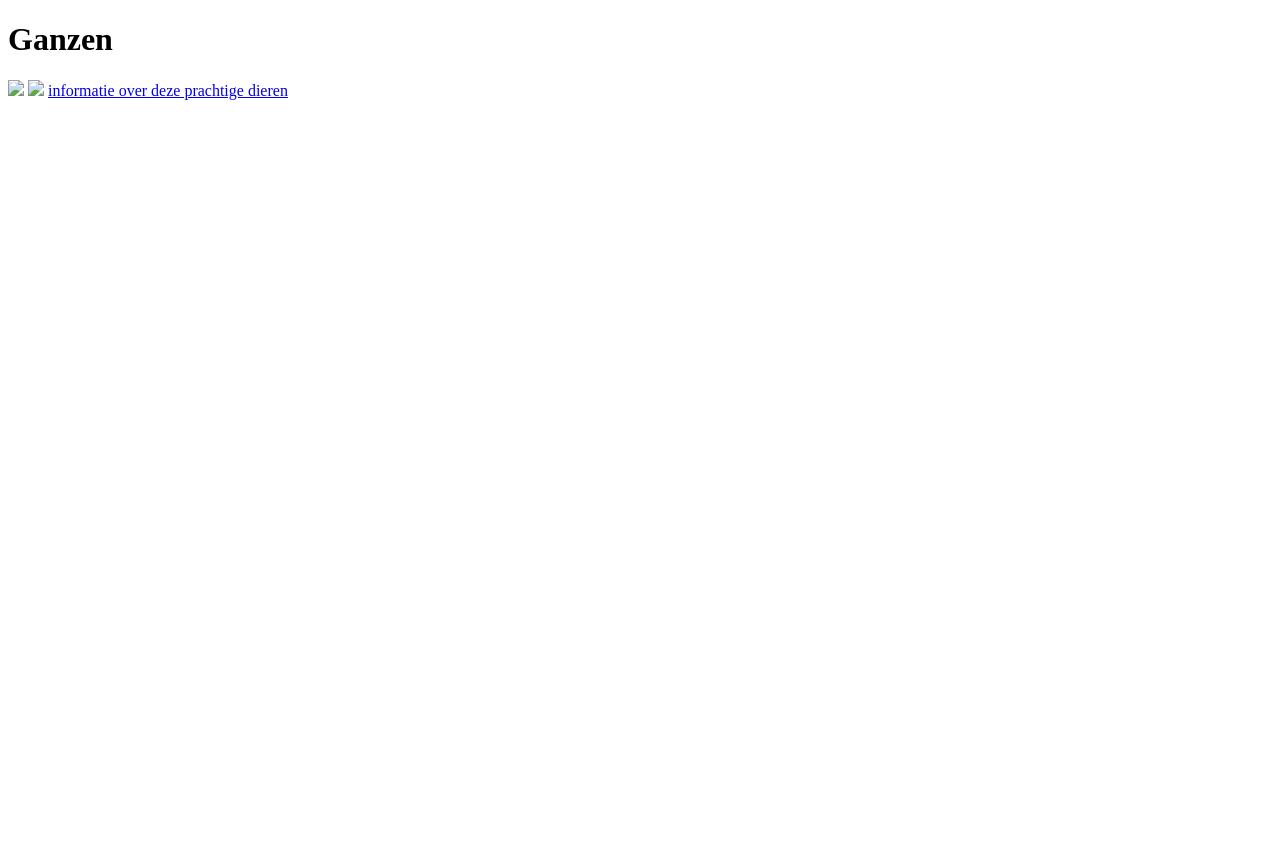
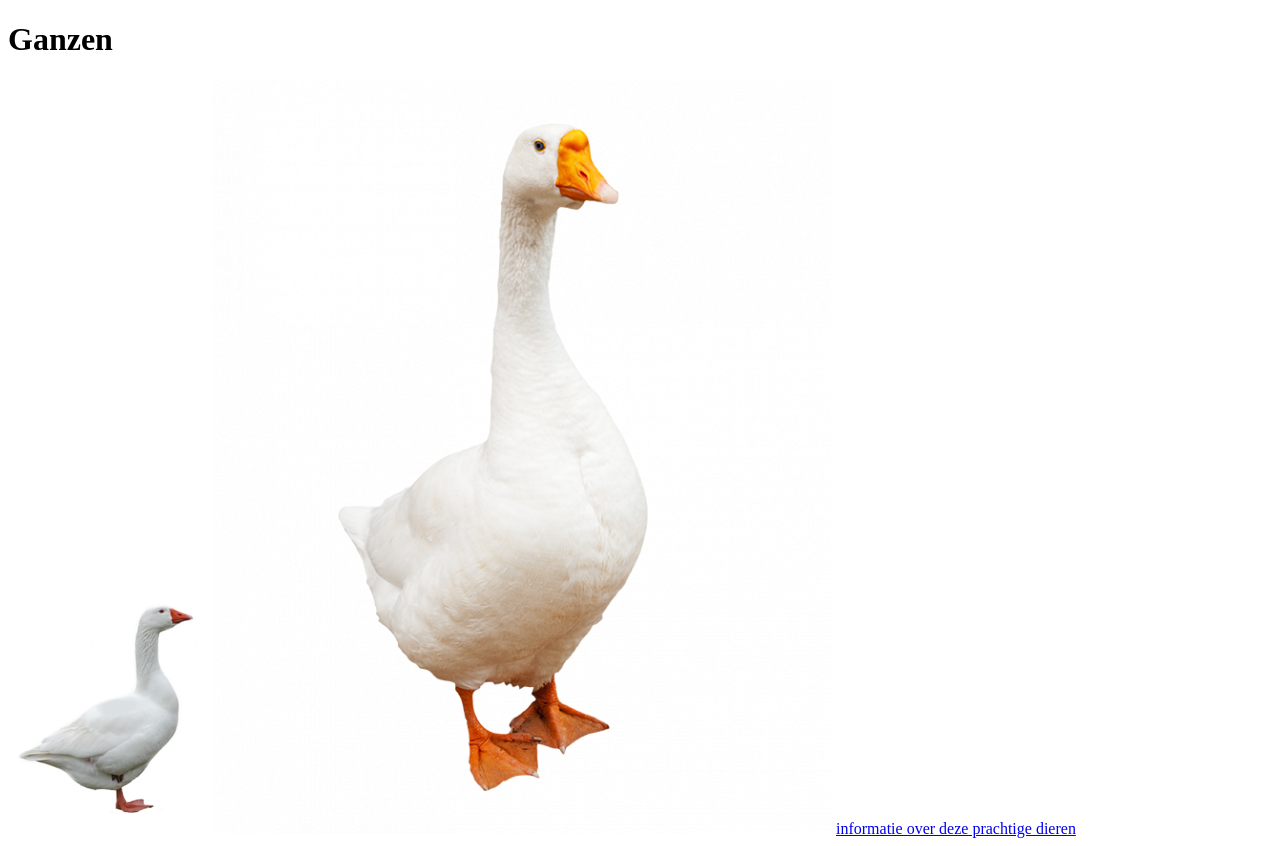
Before and after one commit to NatteGans/html, a plain HTML site: page website/h02/index.html in a window 1280 px wide. Before the commit the page ends 800 px from the top, so only its background shows below. Drawn offline with Linux system fonts and the light colour scheme.

Commit message:
Netlify fix 4

```diff
--- a/website/h02/index.html
+++ b/website/h02/index.html
@@ -7,8 +7,8 @@
 
   <h1>Ganzen</h1>
 
-  <img src="h04/img/gans-30.png">
-  <img src="h04/img/gans.jpg">
+  <img src="img/gans.jpg">
+  <img src="img/gans-30.png">
 
 <a href="Info.html">informatie over deze prachtige dieren</a>
 
```
Also changed, not shown: website/h02/Info.html (+1 -1 lines), website/h02/img/gans-30.png (renamed from img/gans-30.png), website/h02/img/gans.jpg (renamed from img/gans.jpg).
